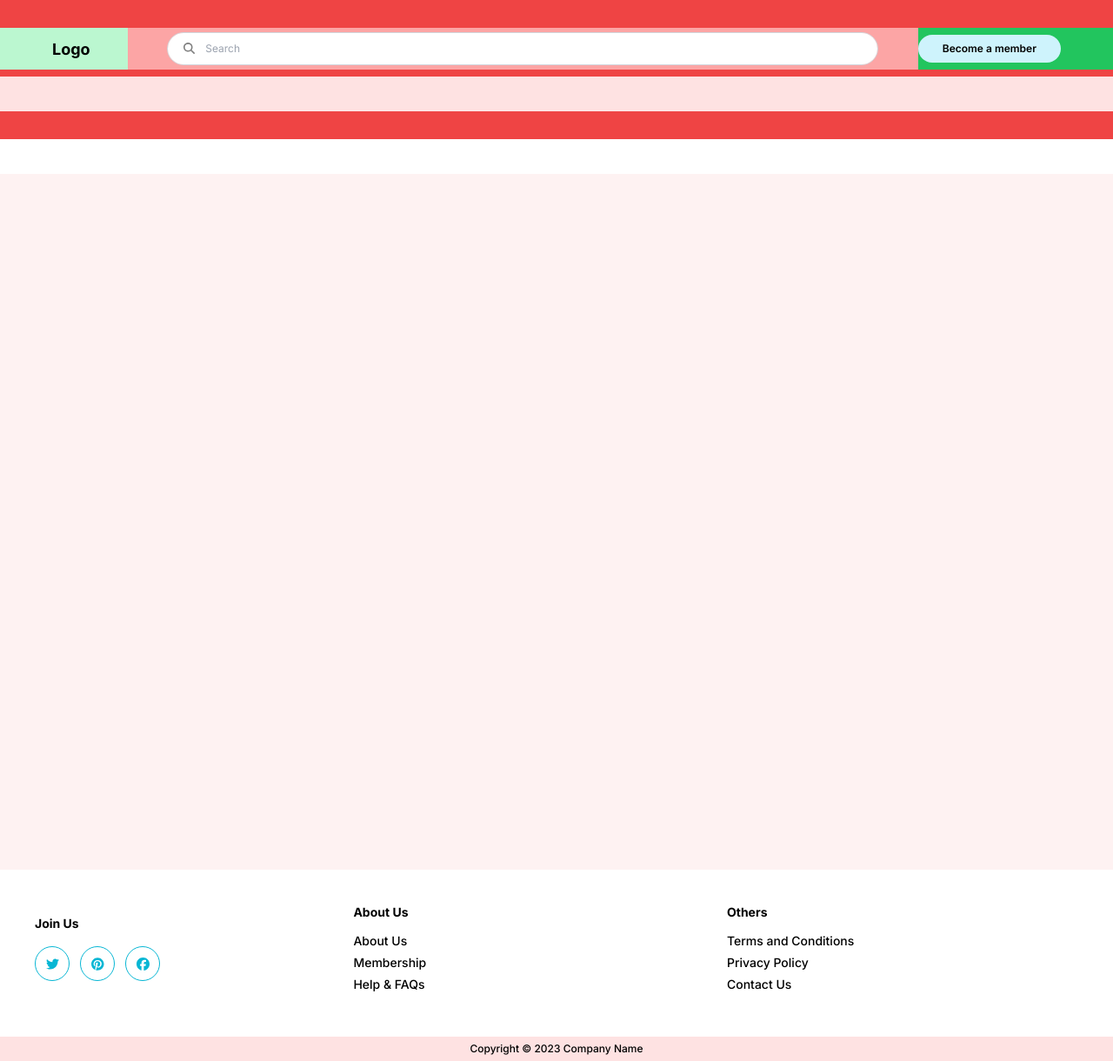
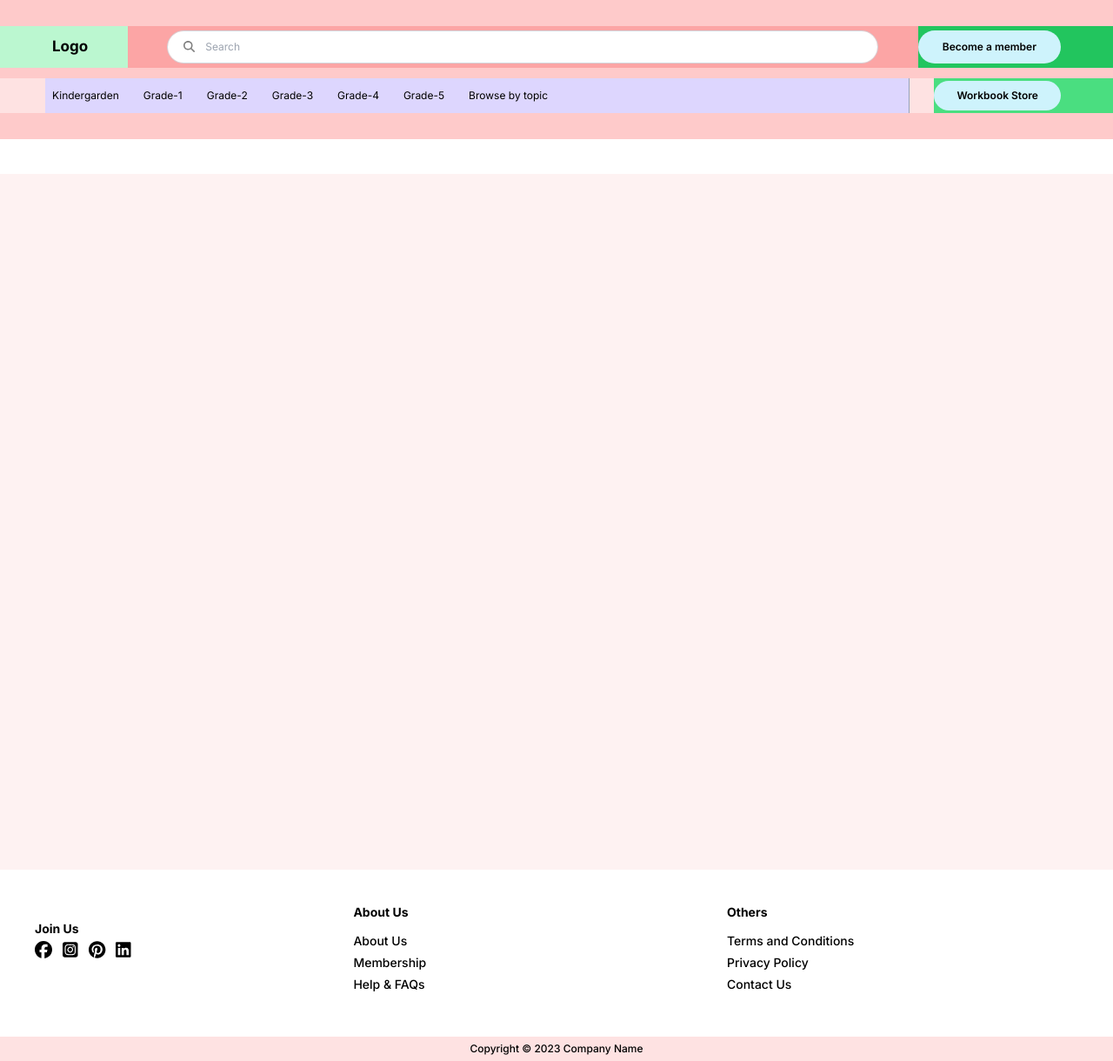
Before and after one commit to Faiaz-Rahman/k5new, a Next.js app: page / in a window 1280 px wide. Shown: the whole page at 87% size. Built offline with nearby package versions, Linux system fonts and the light colour scheme.

Commit message:
header and footer UI changed

```diff
--- a/src/app/_components/Accordion/Accordion.tsx
+++ b/src/app/_components/Accordion/Accordion.tsx
@@ -62,6 +62,9 @@ export function AccordionItem({
 
     const divRef = useRef<HTMLDivElement>(null)
 
+    const accordion_dropdown_style: string =
+        'py-2 pl-2 cursor-pointer text-sm hover:bg-slate-100'
+
     // useEffect(() => {
     //     console.log('value of selected from Accordion =>', selected)
     // }, [selected])
@@ -94,47 +97,22 @@ export function AccordionItem({
                 }}
             >
                 <div ref={divRef}>
-                    <div
-                        className="py-2 pl-2 text-sm
-                        hover:bg-slate-100
-                        cursor-pointer
-                    "
-                    >
+                    <div className={accordion_dropdown_style}>
                         Kindergarden
                     </div>
-                    <div
-                        className="py-2 pl-2
-                    cursor-pointer
-                    text-sm hover:bg-slate-100"
-                    >
+                    <div className={accordion_dropdown_style}>
                         Grade-1
                     </div>
-                    <div
-                        className="py-2 pl-2
-                    cursor-pointer
-                    text-sm hover:bg-slate-100"
-                    >
+                    <div className={accordion_dropdown_style}>
                         Grade-2
                     </div>
-                    <div
-                        className="py-2 pl-2
-                    cursor-pointer
-                    text-sm hover:bg-slate-100"
-                    >
+                    <div className={accordion_dropdown_style}>
                         Grade-3
                     </div>
-                    <div
-                        className="py-2  pl-2
-                    cursor-pointer
-                    text-sm hover:bg-slate-100"
-                    >
+                    <div className={accordion_dropdown_style}>
                         Grade-4
                     </div>
-                    <div
-                        className="py-2 pl-2
-                        cursor-pointer
-                    text-sm hover:bg-slate-100"
-                    >
+                    <div className={accordion_dropdown_style}>
                         Grade-5
                     </div>
                 </div>
--- a/src/app/_components/Footer/index.tsx
+++ b/src/app/_components/Footer/index.tsx
@@ -1,6 +1,8 @@
 import {
     faFacebook,
+    faLinkedin,
     faPinterest,
+    faSquareInstagram,
     faTwitter,
 } from '@fortawesome/free-brands-svg-icons'
 import { FontAwesomeIcon } from '@fortawesome/react-fontawesome'
@@ -21,50 +23,39 @@ export default function Footer() {
                 <div
                     className="h-[100%] bg-white
                     flex justify-center pl-10 font-bold
-                    text-sm flex-col gap-4 pb-3
+                    text-sm flex-col gap-1 pb-3
                 "
                 >
                     Join Us
                     <div
                         className="h-10
-                        flex items-center
+                        flex items-cente
                     "
                     >
-                        <div
-                            className="h-10 w-10
-                        flex items-center justify-center
-                        rounded-full mr-3 border
-                        border-cyan-500 icons
-                        "
-                        >
+                        <div className="icons mr-3">
                             <FontAwesomeIcon
-                                icon={faTwitter}
-                                className="text-[15px] text-cyan-500"
+                                icon={faFacebook}
+                                className="text-[20px] text-black"
+                            />
+                        </div>
+                        <div className="mr-3 icons">
+                            <FontAwesomeIcon
+                                icon={faSquareInstagram}
+                                className="text-[20px] text-black"
                             />
                         </div>
 
-                        <div
-                            className="h-10 w-10
-                        flex items-center justify-center
-                        rounded-full mr-3 border-cyan-500
-                        border icons
-                        "
-                        >
+                        <div className=" mr-3 icons">
                             <FontAwesomeIcon
                                 icon={faPinterest}
-                                className="text-[15px] text-cyan-500"
+                                className="text-[20px] text-black"
                             />
                         </div>
 
-                        <div
-                            className="h-10 w-10
-                            flex items-center justify-center rounded-full
-                            border border-cyan-500 icons
-                        "
-                        >
+                        <div className=" mr-3 icons">
                             <FontAwesomeIcon
-                                icon={faFacebook}
-                                className="text-[15px] text-cyan-500"
+                                icon={faLinkedin}
+                                className="text-[20px] text-black"
                             />
                         </div>
                     </div>
--- a/src/app/_components/Header/index.tsx
+++ b/src/app/_components/Header/index.tsx
@@ -5,13 +5,24 @@ import {
 import { FontAwesomeIcon } from '@fortawesome/react-fontawesome'
 
 import './index.css'
+import Link from 'next/link'
 
 export default function Head() {
+    const bottom_navbar_items: string[] = [
+        'Kindergarden',
+        'Grade-1',
+        'Grade-2',
+        'Grade-3',
+        'Grade-4',
+        'Grade-5',
+        'Browse by topic',
+    ]
+
     return (
         <header
             className="h-40 w-screen mb-10
-            bg-red-500 flex justify-center items-center flex-col
-            gap-2
+            flex justify-center items-center flex-col
+            gap-3 bg-red-200
             "
         >
             {/* Header Top UI*/}
@@ -19,6 +30,7 @@ export default function Head() {
                 className="h-12 bg-red-100 w-full flex
                 items-center"
             >
+                {/* Logo Container */}
                 <div
                     className="h-full w-[150px] bg-green-200
                     flex items-center pl-[60px]
@@ -26,13 +38,14 @@ export default function Head() {
                 >
                     <p
                         className="text-black font-bold
-                        text-[18px]
+                        text-[17px]
                     "
                     >
                         Logo
                     </p>
                 </div>
 
+                {/* Search Bar */}
                 <div
                     className="h-full w-[calc(100%_-_340px)] flex items-center
                     bg-red-300 justify-center
@@ -47,7 +60,7 @@ export default function Head() {
                     >
                         <div
                             className="h-full w-8 flex justify-end
-                        items-center bg-white rounded-s-full
+                            items-center bg-white rounded-s-full
 
                     "
                         >
@@ -64,7 +77,7 @@ export default function Head() {
                             placeholder="Search"
                             className="flex w-[100%] text-xs
                             h-[100%]
-                        pl-3 outline-none rounded-e-full
+                            pl-3 outline-none rounded-e-full
                             "
                         />
                     </div>
@@ -76,7 +89,7 @@ export default function Head() {
                 "
                 >
                     <div
-                        className="h-4/6 w-full flex justify-center
+                        className="h-[80%] w-full flex justify-center
                         bg-[--button-primary] rounded-full
                         items-center cursor-pointer
                     "
@@ -89,7 +102,55 @@ export default function Head() {
             </div>
 
             {/* Header Bottom UI */}
-            <div className="h-10 bg-red-100 w-full"></div>
+            <div
+                className="h-10 bg-red-100 w-full pl-[52px]
+                 flex
+            "
+            >
+                <ul
+                    className="h-full bg-violet-200 flex
+                    items-center gap-3 w-full mr-7 border-r border-r-slate-400
+                "
+                >
+                    {bottom_navbar_items.map((item, ind) => {
+                        return (
+                            <li
+                                key={ind}
+                                className="h-full flex items-center
+                                hover:bg-red-500 hover:text-white
+                                px-[8px]
+                                "
+                            >
+                                <Link
+                                    href="#"
+                                    className="text-xs
+                                    h-full w-full flex items-center
+                                "
+                                >
+                                    {item}
+                                </Link>
+                            </li>
+                        )
+                    })}
+                </ul>
+
+                <div
+                    className="h-full w-[240px] bg-green-400
+                    flex items-center justify-center pr-[60px]
+                "
+                >
+                    <div
+                        className="h-5/6 w-full flex justify-center
+                        bg-[--button-primary] rounded-full
+                        items-center cursor-pointer
+                    "
+                    >
+                        <p className="text-xs font-semibold">
+                            Workbook Store
+                        </p>
+                    </div>
+                </div>
+            </div>
         </header>
     )
 }
```
